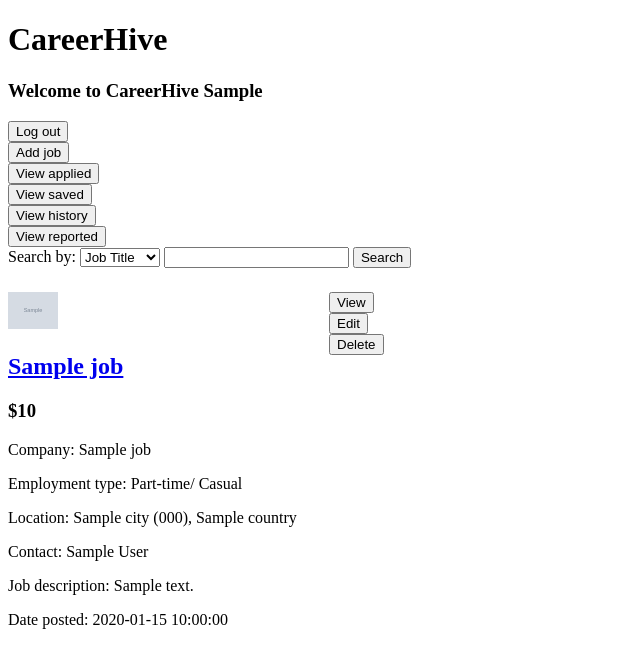
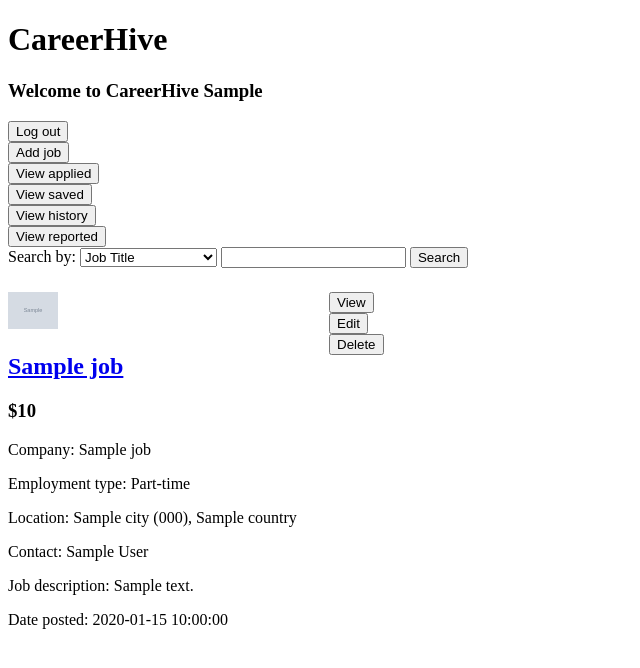
Before and after one commit to samueljenkin/CareerHive, a Flask app: page /jobs in a window 1280 px wide. Shown: the top 668 px of the page, without its empty margins (0-640 px from the left). Run offline with Flask 3, Linux system fonts and the light colour scheme; the visitor is signed in with stand-in values (Sample User, id 1); grey boxes marked "Sample" are stand-in pictures; a database or web service that is not in the repository returns one stand-in record (values such as "Sample title"); parts of the project's set-up code (start-up, migrations or seed data) failed here and were passed over; some libraries are stand-ins or nearby versions.

Commit message:
minor bug changes

```diff
--- a/templates/jobs/edit.html
+++ b/templates/jobs/edit.html
@@ -19,7 +19,7 @@
     <label for="">Company:</label>
     <input type="text" name="name" value="{{ job['name'] }}">
 
-    <label for="">Job Type (true or false):</label>
+    <label for="">Job Type (true/false):</label>
     <input type="text" name="fulltime" value="{{ job['fulltime'] }}">
 
     <label for="">City:</label>
--- a/templates/jobs/index.html
+++ b/templates/jobs/index.html
@@ -38,7 +38,7 @@
             <select name="dropdown" id="search">
                 <option value="title">Job Title</option>
                 <option value="name">Company</option>
-                <option value="fulltime">Fulltime</option>
+                <option value="fulltime">Fulltime (true/false)</option>
                 <option value="city">City</option>
                 <option value="country">Country</option>
             </select>
@@ -58,7 +58,7 @@
         {% if job['fulltime'] == 'true' %}
         <p>Employment type: Full-time</p>
         {% else %}
-        <p>Employment type: Part-time/ Casual</p>
+        <p>Employment type: Part-time</p>
         {% endif %}
         <p>Location: {{ job['city'] }} ({{ job['zipcode'] }}), {{ job['country'] }}</p>
         <p>Contact: {{ job['author'] }}</p>
@@ -118,7 +118,7 @@
     {% if job['fulltime'] == 'true' %}
     <p>Employment type: Full-time</p>
     {% else %}
-    <p>Employment type: Part-time/ Caual</p>
+    <p>Employment type: Part-time</p>
     {% endif %}
     <p>Location: {{ job['city'] }} ({{ job['zipcode'] }}), {{ job['country'] }}</p>
     <p>Contact: {{ job['author'] }}</p>
--- a/templates/jobs/new.html
+++ b/templates/jobs/new.html
@@ -15,7 +15,7 @@
     <label for="">Company:</label>
     <input type="text" name="name">
 
-    <label for="">Job Type (true or false):</label>
+    <label for="">Job Type (true/false):</label>
     <input type="text" name="fulltime">
 
     <label for="">City:</label>
--- a/templates/jobs/stored.html
+++ b/templates/jobs/stored.html
@@ -21,7 +21,7 @@
         {% if job['fulltime'] == 'true' %}
         <p>Employment type: Full-time</p>
         {% else %}
-        <p>Employment type: Part-time/ Casual</p>
+        <p>Employment type: Part-time</p>
         {% endif %}
         <p>Location: {{ job['city'] }} ({{ job['zipcode'] }}), {{ job['country'] }}</p>
         <p>Contact: {{ job['author'] }}</p>
--- a/templates/jobs/view.html
+++ b/templates/jobs/view.html
@@ -20,7 +20,7 @@
         {% if job['fulltime'] == 'true' %}
         <p>Employment type: Full-time</p>
         {% else %}
-        <p>Employment type: Part-time/ Casual</p>
+        <p>Employment type: Part-time</p>
         {% endif %}
         <p>Location: {{ job['city'] }} ({{ job['zipcode'] }}), {{ job['country'] }}</p>
         <p>Contact: {{ job['author'] }}</p>
```
